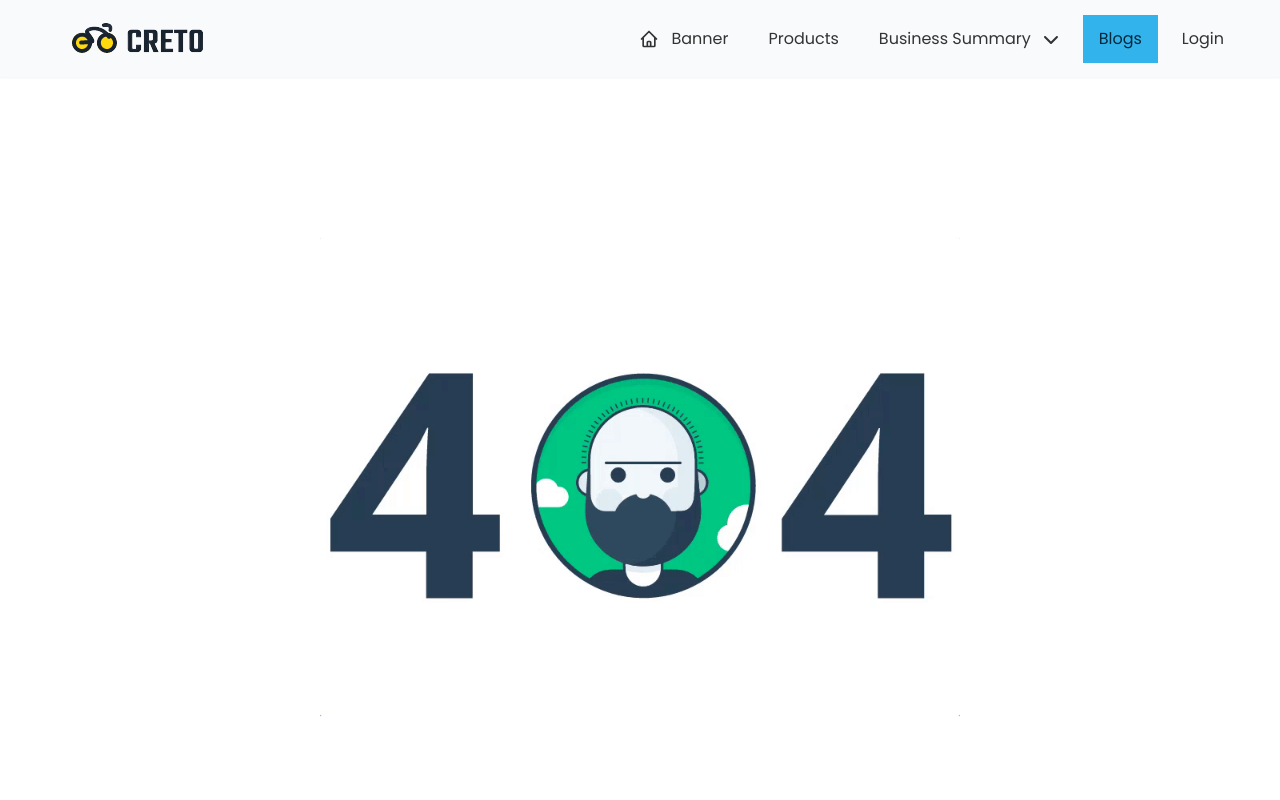
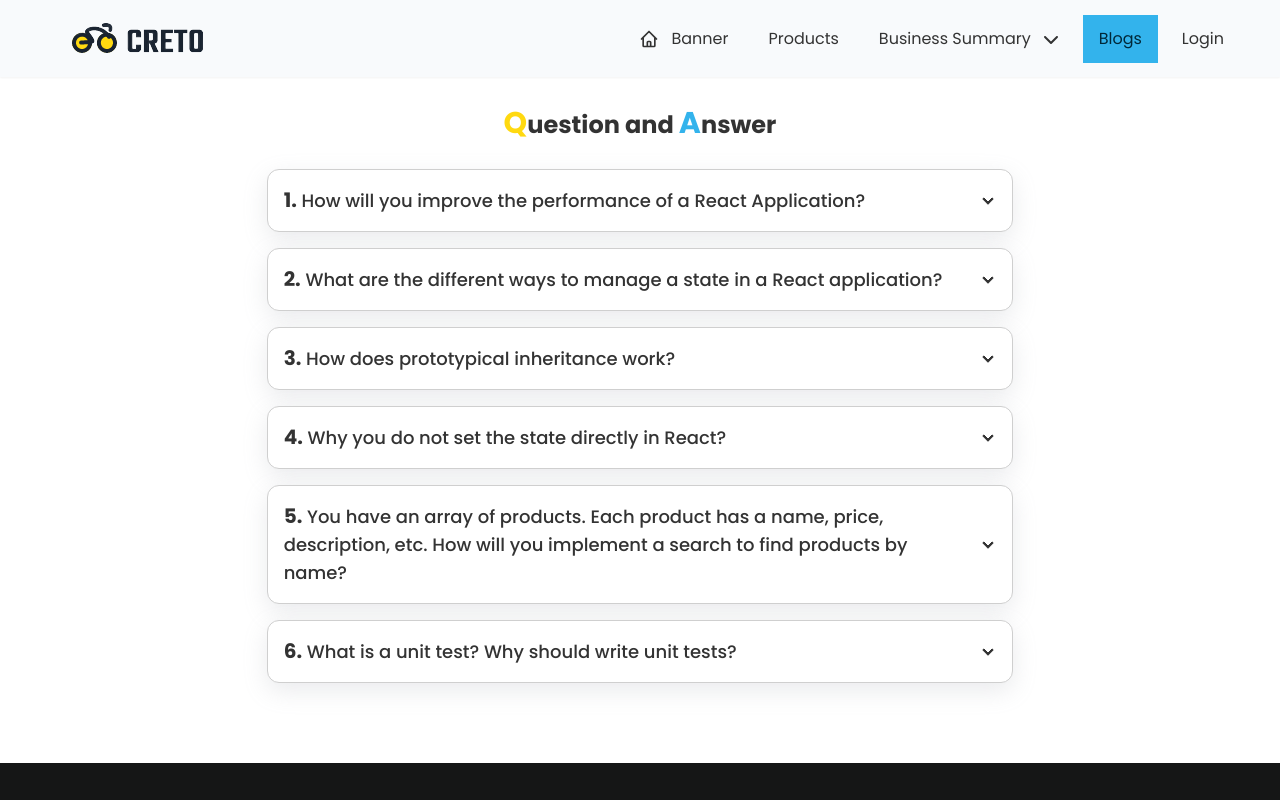
Before and after one commit to codermdshakil/certo-parts, a React (Create React App) app: page /blogs in a window 1280 px wide. Shown: the top 800 px of the page. Built offline with nearby package versions, Linux system fonts and the light colour scheme; no server answers.

Commit message:
blogs added

```diff
--- a/src/App.js
+++ b/src/App.js
@@ -16,6 +16,7 @@ import MyOrders from './Pages/Deshboard/MyOrders';
 import AddReview from './Pages/Deshboard/AddReview';
 import MyProfile from './Pages/Deshboard/MyProfile';
 import MakeAdmin from './Pages/Deshboard/MakeAdmin';
+import Blogs from './Pages/Blogs/Blogs';
 
 
 
@@ -40,6 +41,7 @@ function App() {
           <Route path='addreview' element={<AddReview />}></Route>
           <Route path='makeadmin' element={<MakeAdmin />}></Route>
         </Route>
+        <Route path='blogs' element={<Blogs/>}></Route>
         <Route path='*' element={<NotFoundPage />}></Route>
       </Routes>
       <Footer />
--- /dev/null
+++ b/src/Pages/Blogs/Blogs.js
@@ -0,0 +1,70 @@
+import React from 'react';
+
+const Blogs = () => {
+    return (
+        <div className='md:px-20 px-10'>
+            <h2 className='text-2xl my-4  font-bold text-center py-3'> <span className='text-3xl font-bold text-secondary'>Q</span>uestion and <span className='text-3xl font-bold text-primary'>A</span>nswer</h2>
+            <div className='lg:w-8/12 md:w-10/12  mx-auto'>
+                <div tabindex="0" class=" mb-4 collapse collapse-arrow border border-base-300 bg-base-100 custom_shadow rounded-xl">
+                    <div class="collapse-title text-xl font-medium">
+                        <h5 className='text-lg'><span className='text-xl font-bold'>1.</span>  How will you improve the performance of a React Application?</h5>
+                    </div>
+                    <div class="collapse-content">
+                        <p> <span className='text-lg font-bold'>Ans: </span>Keeping component state local where necessary. Memoizing React components to prevent unnecessary re-renders. To optimize React rendering, you need to make sure that components receive only necessary props. It will let you control the CPU consumption and avoid over-rendering unnecessary features. Then it checks the difference between the previous DOM representation and new DOM. Once it has done, the real DOM will update only the things that have actually changed. This makes the application faster, and there is no wastage of memory. Apply these things we can improve our React Application  performance.</p>
+                    </div>
+                </div>
+                <div tabindex="1" class=" mb-4 collapse collapse-arrow border border-base-300 bg-base-100 custom_shadow  rounded-xl">
+                    <div class="collapse-title text-xl font-medium">
+                        <h5 className='text-lg'><span className='text-xl font-bold'>2.</span> What are the different ways to manage a state in a React application?</h5>
+                    </div>
+                    <div class="collapse-content">
+                        <p> <span className='text-lg font-bold'>Ans: </span> React application is four types of states <span className='font-semibold'>Local state</span>, <span className='font-semibold'>Global state</span>, <span className='font-semibold'>Server state</span> and <span className='font-semibold'> URL state</span>. In modern React, we build our applications with functional components. Components are themselves JavaScript functions, independent and reusable bits of code. The Problem. Redux, particularly, gives the developer a single place to put all their state that seems great at first <span className='font-semibold'>Data state</span>, <span className='font-semibold'>Control state</span>, <span className='font-semibold'>Sesstion state</span>, <span className='font-semibold'>Location State</span>, <span className='font-semibold'>Consulation</span>. Props are used to pass data from one component to another. The state is a local data storage that is local to the component only and cannot be passed to other components.</p>
+                    </div>
+                </div>
+                <div tabindex="2" class=" mb-4 collapse collapse-arrow border border-base-300 bg-base-100  custom_shadow rounded-xl">
+                    <div class="collapse-title text-xl font-medium">
+                        <h5 className='text-lg'><span className='text-xl font-bold'>3.</span> How does prototypical inheritance work?</h5>
+                    </div>
+                    <div class="collapse-content">
+                        <p><span className='text-lg font-bold'>Ans: </span>The <span className='font-semibold'>Prototypal</span> Inheritance is a feature in javascript used to add methods and properties in objects. It is a method by which an object can inherit the properties and methods of another object. We use a JavaScript prototype to add new properties and methods to an existing object constructor. We can then essentially tell our JS code to inherit properties from a prototype. Classical inheritance is limited to classes inheriting from other classes. However prototypal inheritance includes not only prototypes inheriting from other prototypes but also objects inheriting from prototypes. </p>
+                    </div>
+                </div>
+                <div tabindex="3" class=" mb-4 collapse collapse-arrow border border-base-300 bg-base-100 custom_shadow  rounded-xl">
+                    <div class="collapse-title text-xl font-medium">
+                        <h5 className='text-lg'><span className='text-xl font-bold'>4.</span> Why you do not set the state directly in React?</h5>
+                    </div>
+                    <div class="collapse-content">
+                        <p> <span className='text-lg font-bold'>Ans: </span> One should never update the state directly because of the following reasons: If you update it directly, calling the setState() afterward may just replace the update you made. When you directly update the state, it does not change this for this we should use <span className='font-bold'> setState()</span>.When you directly update the state, it does not change this.state immediately. Instead, it creates a pending state transition, and accessing it after calling this method will only return the present value.You will lose control of the state across all components.We use setState() cause we need to change data and when you delete a data you should update id. If you don't use setState you can't update data. For these cause we should use set state.</p>
+                    </div>
+                </div>
+                <div tabindex="4" class=" mb-4 collapse collapse-arrow border border-base-300 bg-base-100  custom_shadow rounded-xl">
+                    <div class="collapse-title text-xl font-medium">
+                        <h5 className='text-lg'><span className='text-xl font-bold'>5.</span> You have an array of products. Each product has a name, price, description, etc. How will you implement a search to find products by name?</h5>
+                    </div>
+                    <div class="collapse-content">
+                        <p><span className='text-lg font-bold'>Ans: </span> Use filter if you want to find all items in an array that meet a specific condition. Use find if you want to check if that at least one item meets a specific condition. <br /><br />
+
+                            const product = [name:'apple', price:80, des:'Most apples are a little sweet and a little tart, but neither characteristic overpowers the other'];
+                            <br />
+                            const searchResult = product.includes('apple'); <br />
+                            console.log(searchResult)
+                            <br /> <br />
+                        </p>
+                    </div>
+                </div>
+                <div tabindex="5" class=" mb-4 collapse collapse-arrow border border-base-300 bg-base-100  custom_shadow rounded-xl">
+                    <div class="collapse-title text-xl font-medium">
+                        <h5 className='text-lg'><span className='text-xl font-bold'>6.</span> What is a unit test? Why should write unit tests?</h5>
+                    </div>
+                    <div class="collapse-content">
+                        <p><span className='text-lg font-bold'>Ans: </span>
+                            Unit tests is a type of testing which is done by software developers in which the smallest testable module of an application - <span className='font-lg'>like functions</span>, procedures or interfaces - are tested to ascertain if they are fit to use.is done during the coding phase by the developers. To perform unit testing, a developer writes a piece of code (unit tests) to verify the code to be tested (unit) is correct. We should write units test cause Unit testing ensures that all code meets quality standards before it's deployed. This ensures a reliable engineering environment where quality is paramount. Over the course of the product development life cycle, unit testing saves time and money, and helps developers write better code, more efficiently.
+                        </p>
+                    </div>
+                </div>
+            </div>
+        </div>
+    );
+};
+
+export default Blogs;
```
